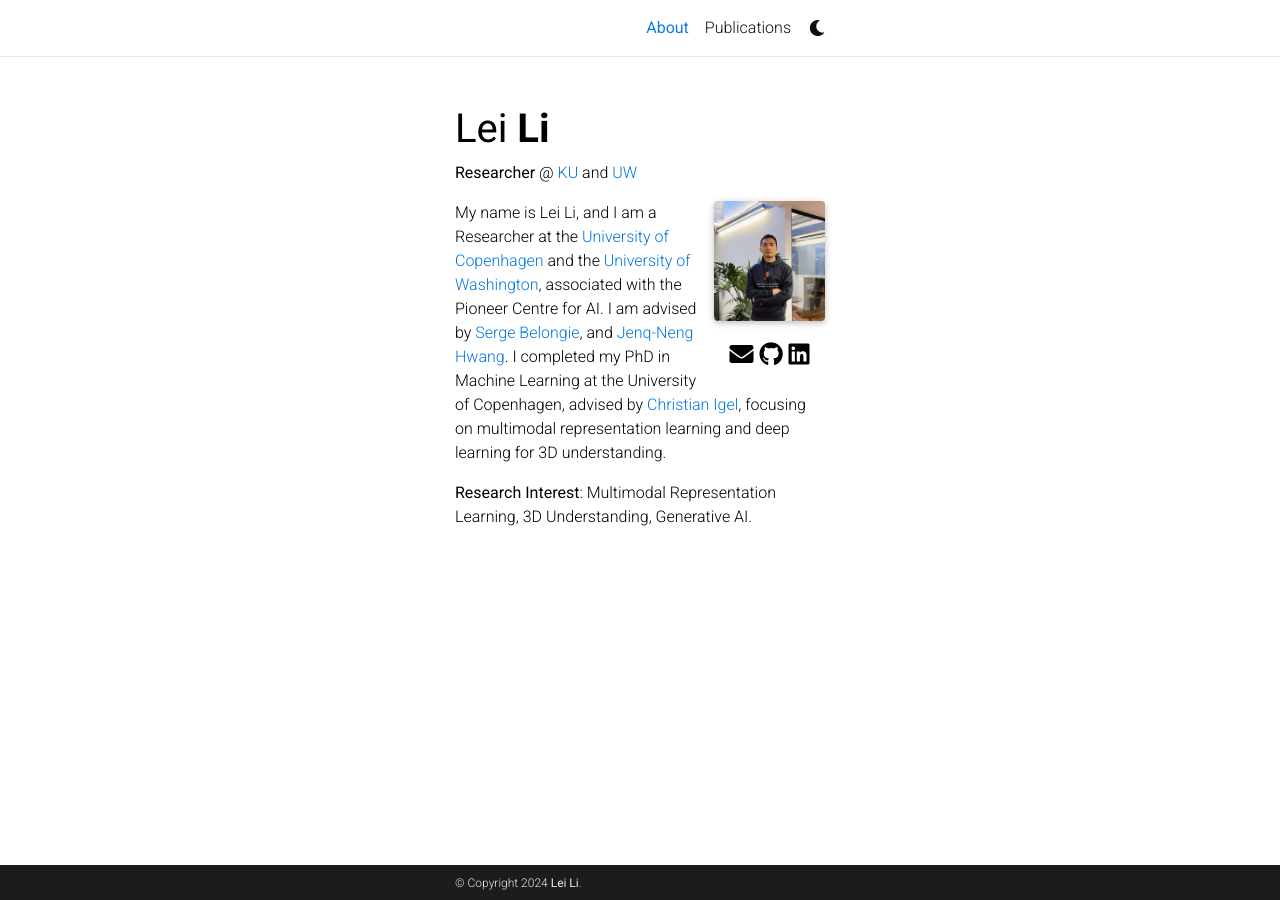
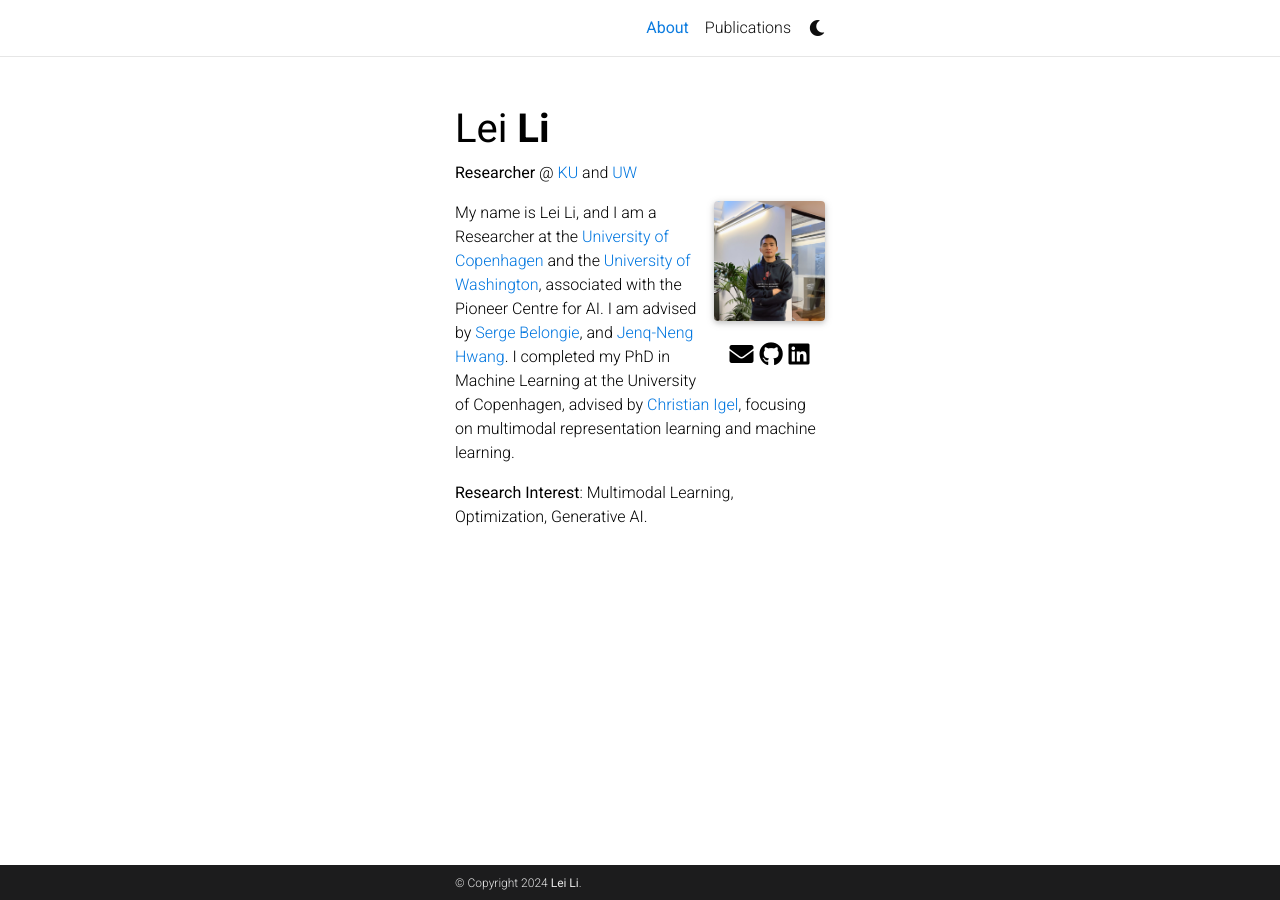
Before and after one commit to llei66/li-lei.github.io, a Jekyll site: the page built from _pages/about.md, in a window 1280 px wide. Built offline with Jekyll 4.4.1, drawn with Linux system fonts in a browser that asks for light colours; full-size pictures stand in for the smaller copies a plugin makes; comment, search, counter and statistics services are not loaded; a style sheet for code colours, icons or effects is not loaded.

Commit message:
Update about.md

```diff
--- a/_pages/about.md
+++ b/_pages/about.md
@@ -20,6 +20,6 @@ selected_papers: false # includes a list of papers marked as "selected={true}"
 social: true  # includes social icons at the bottom of the page
 ---
 
-  My name is Lei Li, and I am a Researcher at the [University of Copenhagen](https://www.ku.dk/en) and the [University of Washington](https://www.washington.edu/), associated with the Pioneer Centre for AI. I am advised by [Serge Belongie](https://www.belongielab.org/), and [Jenq-Neng Hwang](https://people.ece.uw.edu/hwang/). I completed my PhD in Machine Learning at the University of Copenhagen, advised by [Christian Igel](https://christian-igel.github.io/), focusing on multimodal representation learning and deep learning for 3D understanding.
+  My name is Lei Li, and I am a Researcher at the [University of Copenhagen](https://www.ku.dk/en) and the [University of Washington](https://www.washington.edu/), associated with the Pioneer Centre for AI. I am advised by [Serge Belongie](https://www.belongielab.org/), and [Jenq-Neng Hwang](https://people.ece.uw.edu/hwang/). I completed my PhD in Machine Learning at the University of Copenhagen, advised by [Christian Igel](https://christian-igel.github.io/), focusing on multimodal representation learning and machine learning.
 
-  <b>Research Interest</b>: Multimodal Representation Learning, 3D Understanding, Generative AI.
+  <b>Research Interest</b>: Multimodal Learning, Optimization, Generative AI.
```
